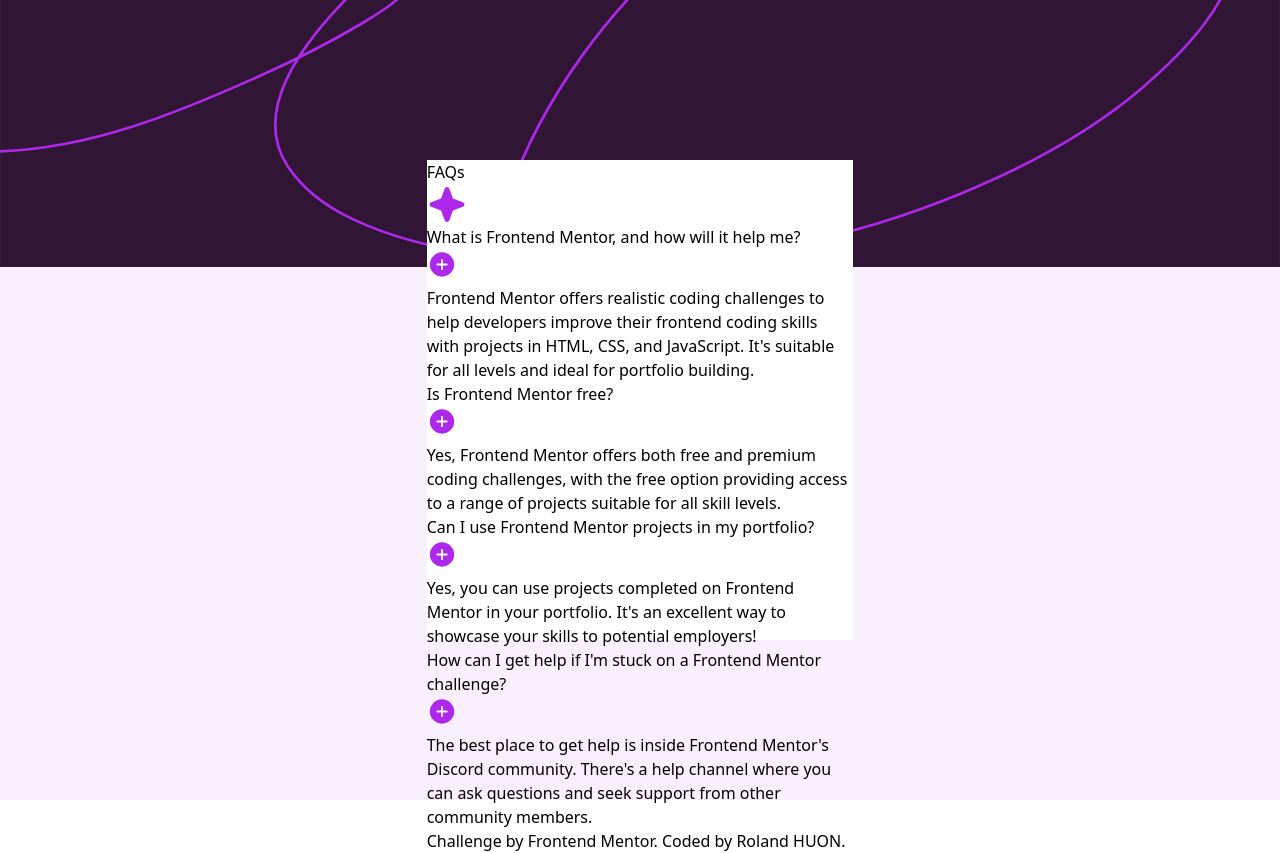
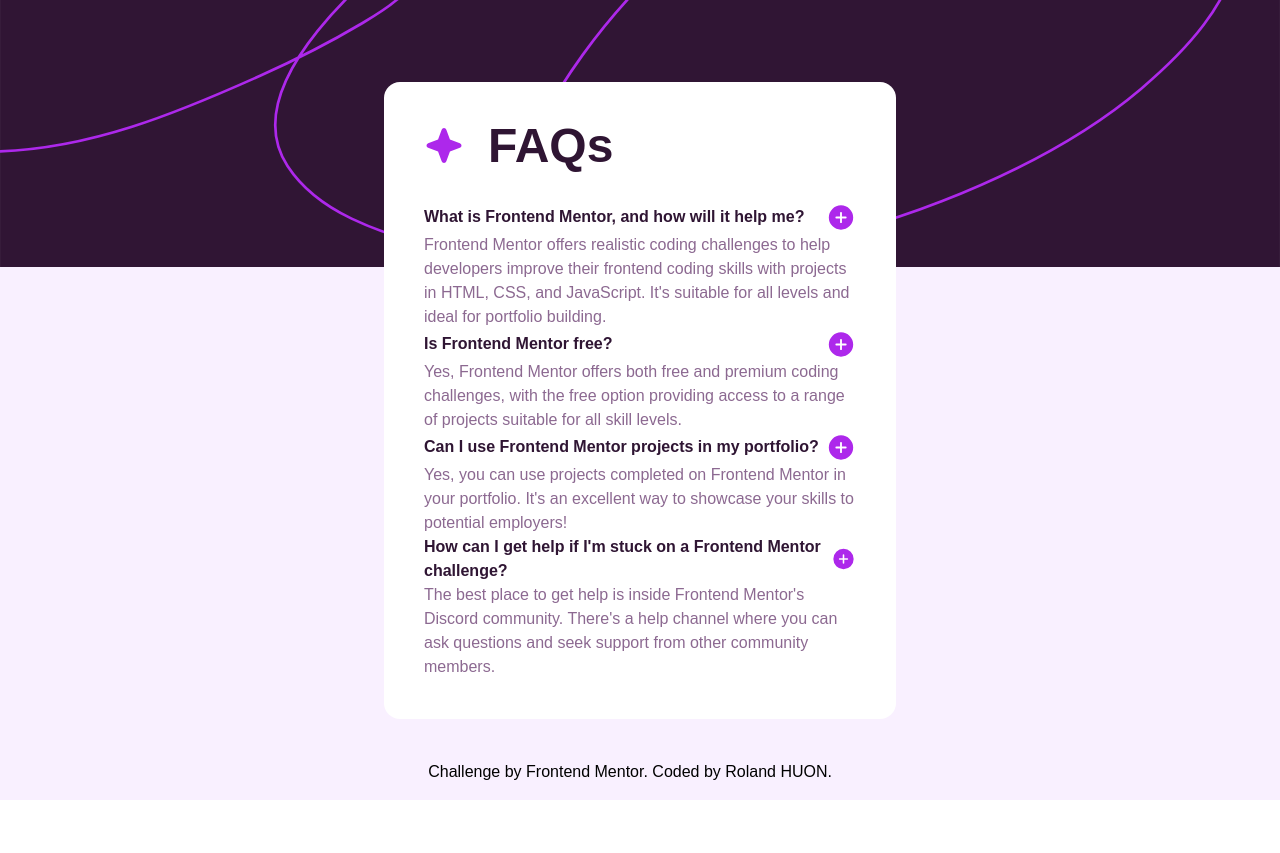
Before and after one commit to Roland-HUON/faq-accordion-main, a website: page src/index.html in a window 1280 px wide. After the commit the page ends 800 px from the top, so only its background shows below. Drawn offline with Linux system fonts and the light colour scheme.

Commit message:
chore: Update CSS colors, grid layout, and typography

```diff
--- a/src/index.html
+++ b/src/index.html
@@ -13,67 +13,67 @@
     <div class="backgroundColor w-full h-full row-span-2"></div>
   </div>
   <div class="contentAbsolute absolute z-1 w-full h-full flex justify-center items-center">
-    <div class="backgroundCard w-1/3 h-3/5">
-      <section class="titleContent">
-        <h1>FAQs</h1>
-        <img src="../assets/images/icon-star.svg" alt="icon étoile">
+    <div class="backgroundCard w-2/5 h-fit rounded-2xl p-10 flex flex-col gap-8">
+      <section class="titleContent flex items-center justify-start gap-6">
+        <h1 class="titleContent_title font-bold text-5xl order-2">FAQs</h1>
+        <img src="../assets/images/icon-star.svg" alt="icon étoile" class="order-1">
       </section>
       <div class="faqContent">
         <div class="faqContentMain">
-          <section class="faqContentMain-first">
-            <h2>What is Frontend Mentor, and how will it help me?</h2>
+          <section class="faqContentMain-first flex items-center justify-between">
+            <h2 class="text-base faqContentMain-first_title font-semibold">What is Frontend Mentor, and how will it help me?</h2>
             <button>
               <img src="../assets/images/icon-plus.svg" alt="icon plus">
             </button>
           </section>
           <div class="faqContentMain-second">
-            <p>Frontend Mentor offers realistic coding challenges to help developers improve their
+            <p class="faqContentMain-second_text text-base font-medium">Frontend Mentor offers realistic coding challenges to help developers improve their
               frontend coding skills with projects in HTML, CSS, and JavaScript. It's suitable for
               all levels and ideal for portfolio building.</p>
           </div>
         </div>
         <div class="faqContentMain">
-          <section class="faqContentMain-first">
-            <h2>Is Frontend Mentor free?</h2>
+          <section class="faqContentMain-first flex items-center justify-between">
+            <h2 class="text-base faqContentMain-first_title font-semibold">Is Frontend Mentor free?</h2>
             <button>
               <img src="../assets/images/icon-plus.svg" alt="icon plus">
             </button>
           </section>
           <div class="faqContentMain-second">
-            <p>Yes, Frontend Mentor offers both free and premium coding challenges, with the free
+            <p class="faqContentMain-second_text text-base font-medium">Yes, Frontend Mentor offers both free and premium coding challenges, with the free
               option providing access to a range of projects suitable for all skill levels.</p>
           </div>
         </div>
         <div class="faqContentMain">
-          <section class="faqContentMain-first">
-            <h2>Can I use Frontend Mentor projects in my portfolio?</h2>
+          <section class="faqContentMain-first flex items-center justify-between">
+            <h2 class="text-base faqContentMain-first_title font-semibold">Can I use Frontend Mentor projects in my portfolio?</h2>
             <button>
               <img src="../assets/images/icon-plus.svg" alt="icon plus">
             </button>
           </section>
           <div class="faqContentMain-second">
-            <p>Yes, you can use projects completed on Frontend Mentor in your portfolio. It's an excellent
+            <p class="faqContentMain-second_text text-base font-medium">Yes, you can use projects completed on Frontend Mentor in your portfolio. It's an excellent
               way to showcase your skills to potential employers!</p>
           </div>
         </div>
         <div class="faqContentMain">
-          <section class="faqContentMain-first">
-            <h2>How can I get help if I'm stuck on a Frontend Mentor challenge?</h2>
+          <section class="faqContentMain-first flex items-center justify-between">
+            <h2 class="text-base faqContentMain-first_title font-semibold">How can I get help if I'm stuck on a Frontend Mentor challenge?</h2>
             <button>
               <img src="../assets/images/icon-plus.svg" alt="icon plus">
             </button>
           </section>
           <div class="faqContentMain-second">
-            <p>The best place to get help is inside Frontend Mentor's Discord community. There's a help
+            <p class="faqContentMain-second_text text-base font-medium">The best place to get help is inside Frontend Mentor's Discord community. There's a help
               channel where you can ask questions and seek support from other community members.</p>
           </div>
         </div>
       </div>
-      <div class="attribution">
-        Challenge by <a href="https://www.frontendmentor.io?ref=challenge" target="_blank">Frontend Mentor</a>.
-        Coded by <a href="https://github.com/Roland-HUON">Roland HUON</a>.
-      </div>
     </div>
+  </div>
+  <div class="attribution absolute bottom-4 right-[35%]">
+    Challenge by <a href="https://www.frontendmentor.io?ref=challenge" target="_blank">Frontend Mentor</a>.
+    Coded by <a href="https://github.com/Roland-HUON">Roland HUON</a>.
   </div>
 </body>
 </html>
--- a/src/input.css
+++ b/src/input.css
@@ -5,6 +5,9 @@
 @tailwind components;
 @tailwind utilities;
 
+body{
+    font-family: 'Work Sans', sans-serif;
+}
 .backgroundImage{
     background: url('../assets/images/background-pattern-desktop.svg');
     background-size: cover;
@@ -15,3 +18,12 @@
 .backgroundCard{
     background-color: var(--white-bg-color);
 }
+.titleContent_title{
+    color: var(--DarkPurple-font-color);
+}
+.faqContentMain-first_title{
+    color: var(--DarkPurple-font-color);
+}
+.faqContentMain-second_text{
+    color: var(--GrayishPurple-font-color);
+}
```
Also changed, not shown: src/output.css.
